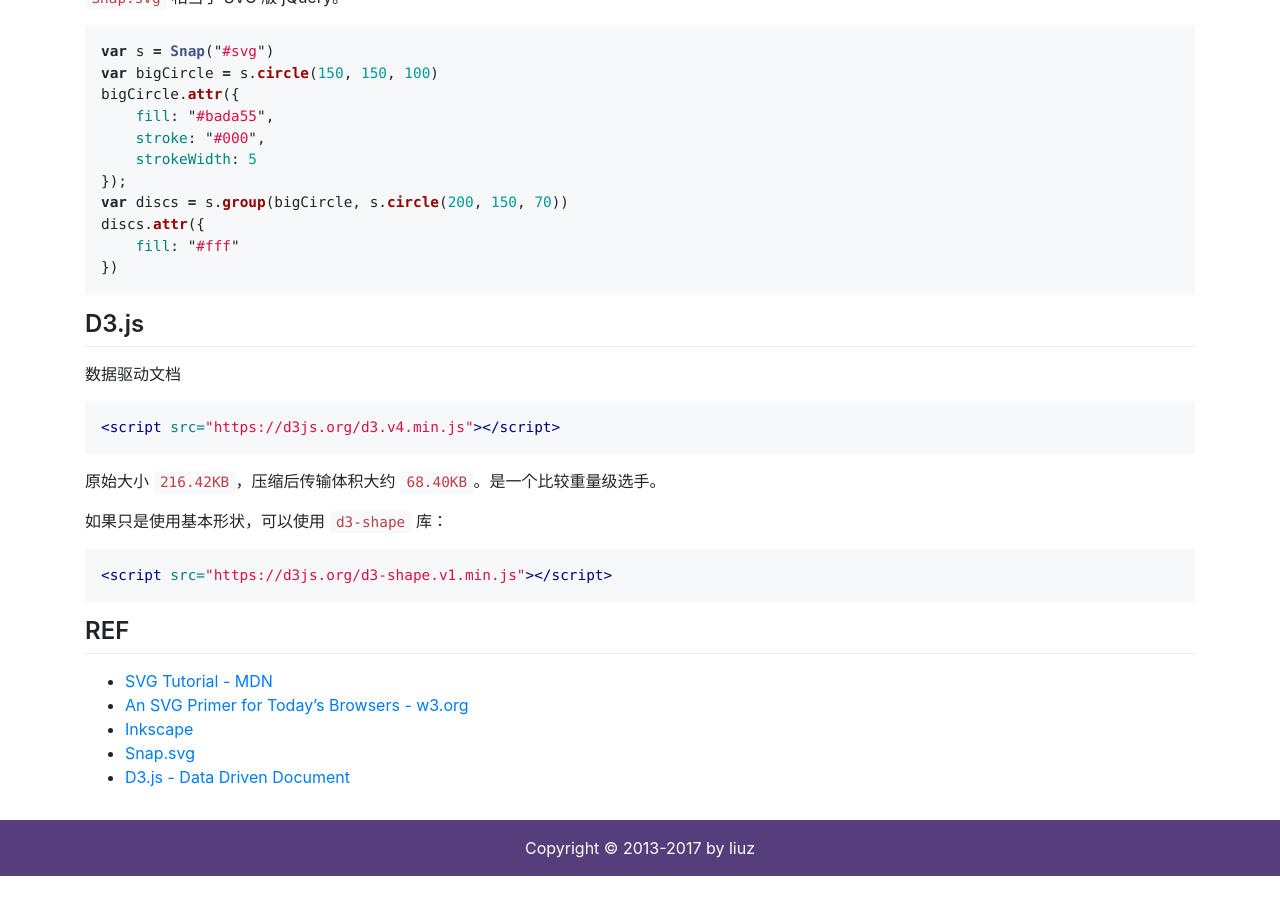
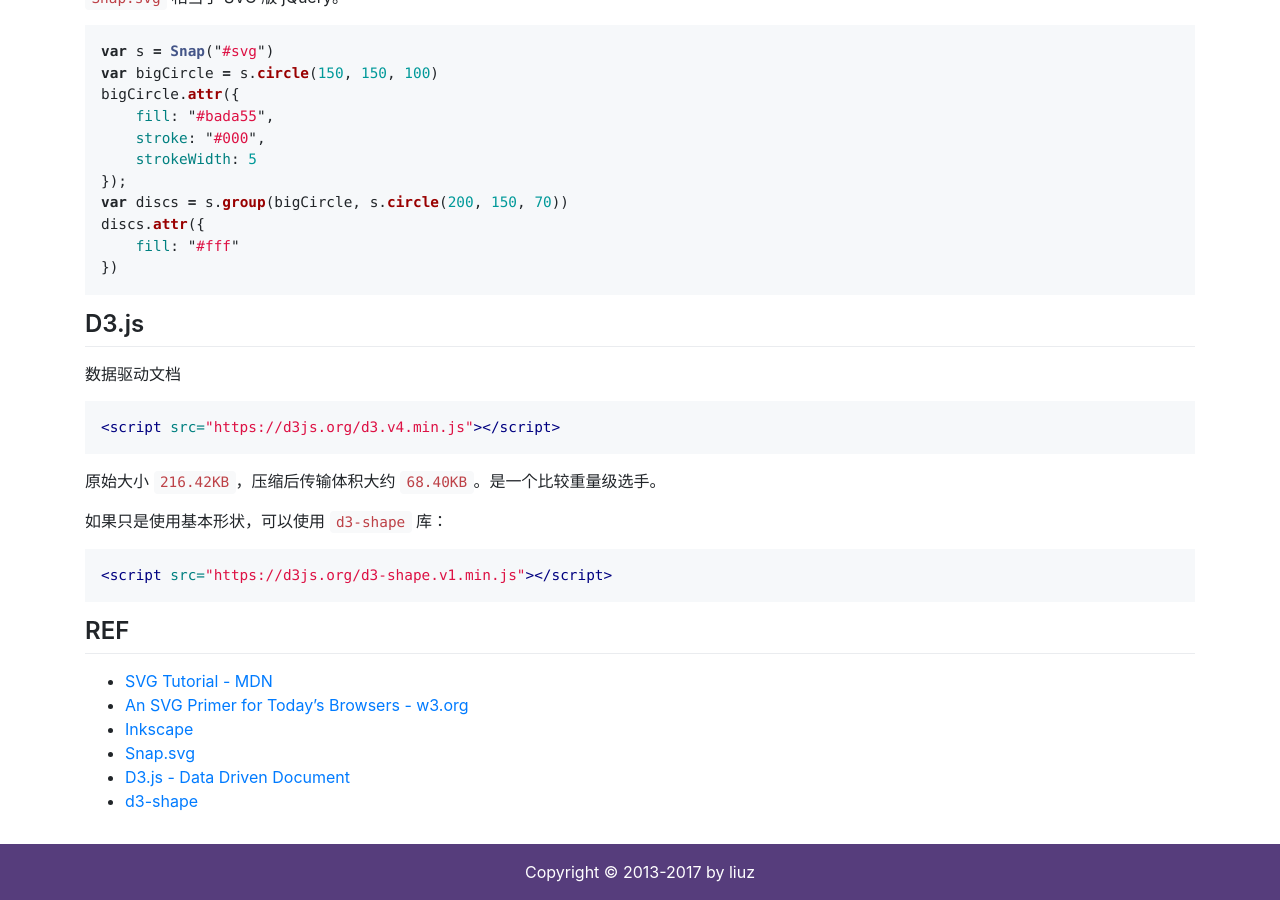
Before and after one commit to liuzhuan/liuzhuan.github.io, a Jekyll site: the page built from _posts/2017-12-10-svg-primer.md, in a window 1280 px wide and 900 px high, scrolled down 2403 px. Built offline with Jekyll 4.4.1, drawn with Linux system fonts in a browser that asks for light colours; nearby versions of some CDN libraries; before the commit the page ends 3279 px from its top, so only the background shows below that.

Commit message:
adding d3shape link

```diff
--- a/_posts/2017-12-10-svg-primer.md
+++ b/_posts/2017-12-10-svg-primer.md
@@ -146,9 +146,11 @@ discs.attr({
 - [Inkscape][inkscape]
 - [Snap.svg][snap.svg]
 - [D3.js - Data Driven Document][d3js]
+- [d3-shape][d3-shape]
 
 [caniuse.svg]: https://caniuse.com/#feat=svg
 [inkscape]: https://inkscape.org/en/
 [bezier-wiki]: https://en.wikipedia.org/wiki/B%C3%A9zier_curve
 [snap.svg]: http://snapsvg.io/
 [d3js]: https://d3js.org/
+[d3-shape]: https://github.com/d3/d3-shape/blob/master/README.md#pie
```
